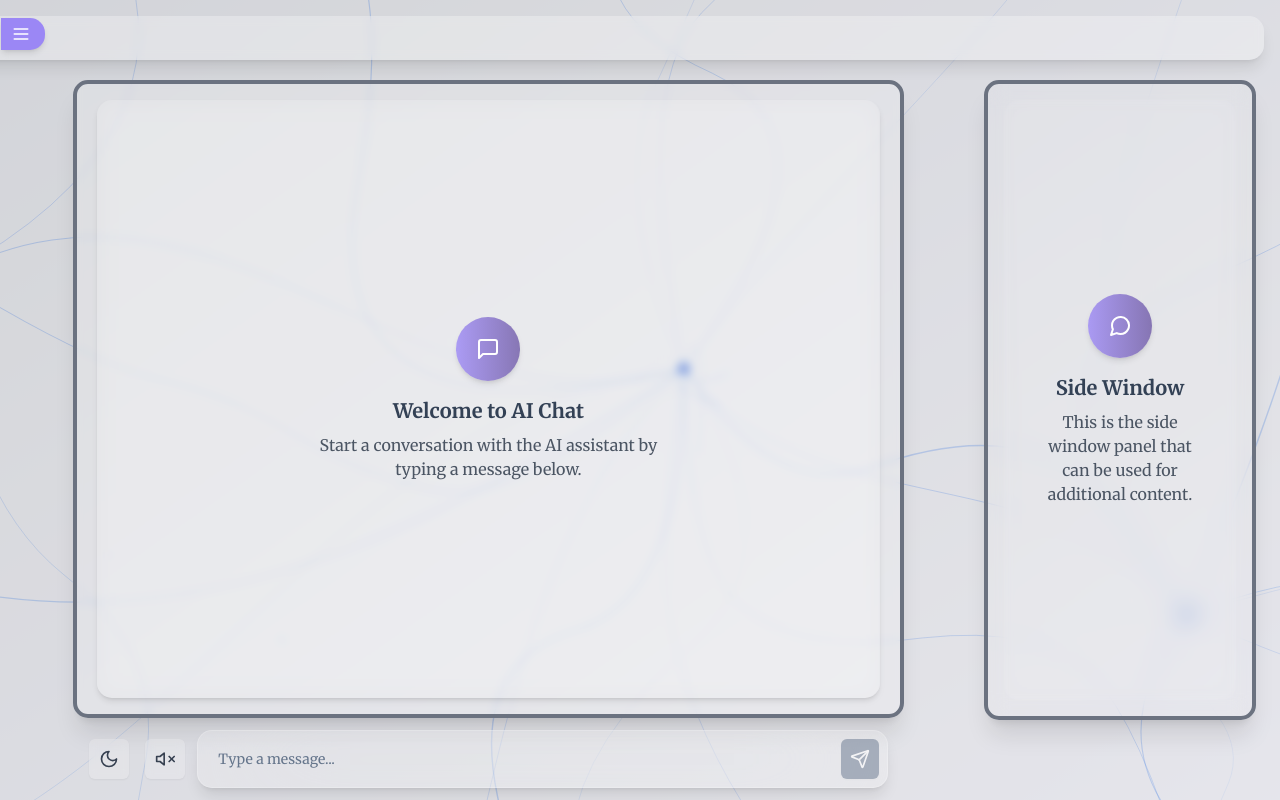
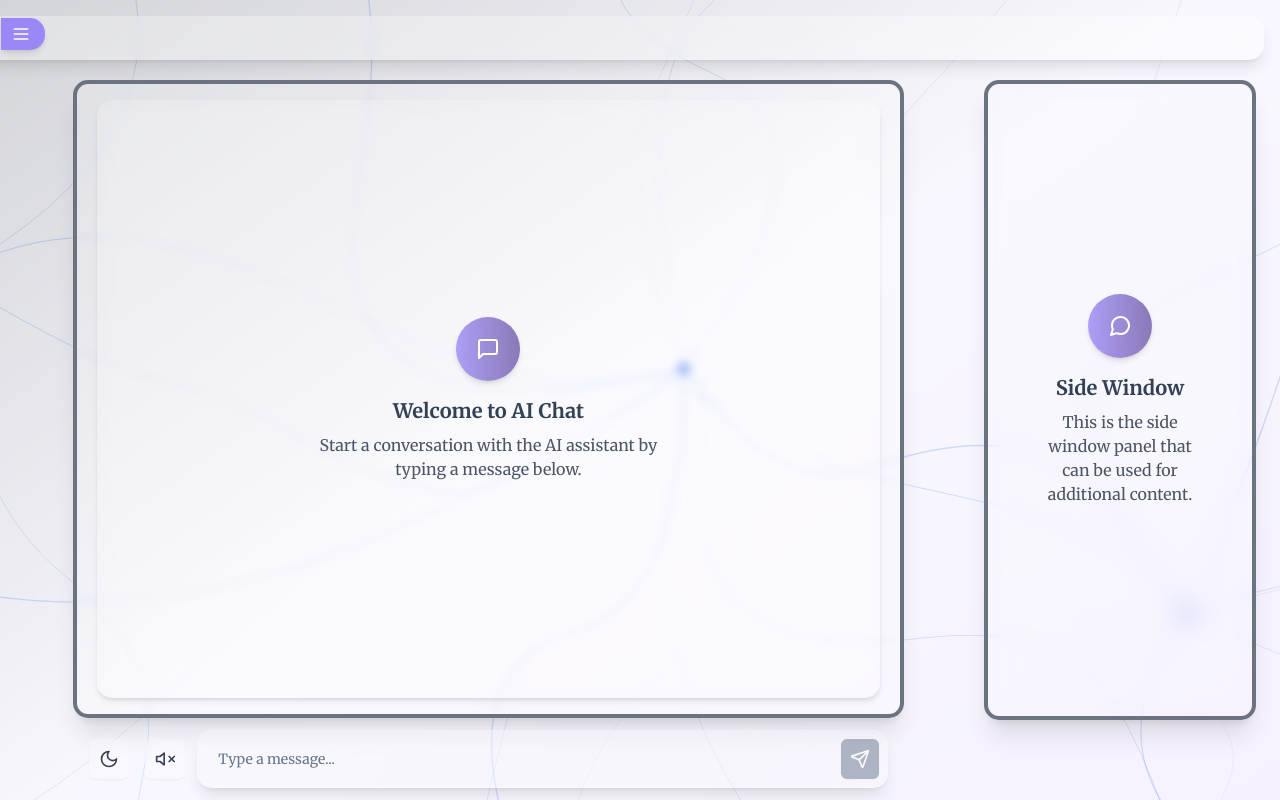
Before and after one commit to chrisdavila7/whisper-wind-ai-chat, a React (Vite) app: page / in a window 1280 px wide. Built offline with nearby package versions, Linux system fonts and the light colour scheme.

Commit message:
Code edited in Lovable Code Editor
Edited UI in Lovable

```diff
--- a/src/components/NeuralBackground.tsx
+++ b/src/components/NeuralBackground.tsx
@@ -50,7 +50,7 @@ const NeuralBackground = () => {
     background: theme === 'dark'
       ? 'linear-gradient(145deg, #0a1428, #0a1428, #79a1ff, #131b2e)'
       : 'linear-gradient(145deg, #131b2e, #e5deff, #d6bcfa)',
-    backgroundSize: '400% 400%',
+    backgroundSize: '100% 100%',
     backgroundRepeat: 'no-repeat',
     animation: 'waveDiagonal ease-in-out infinite',
     filter: 'blur(0.5px)',
```
